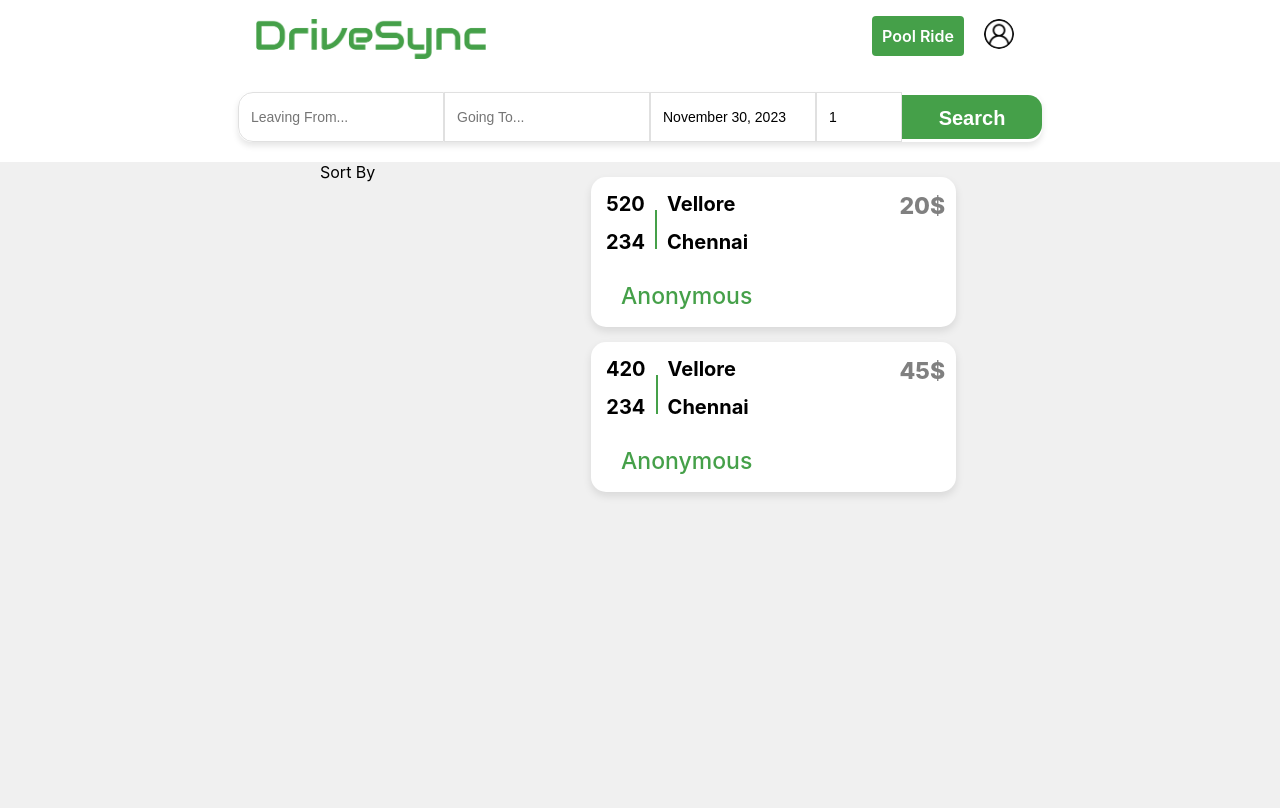
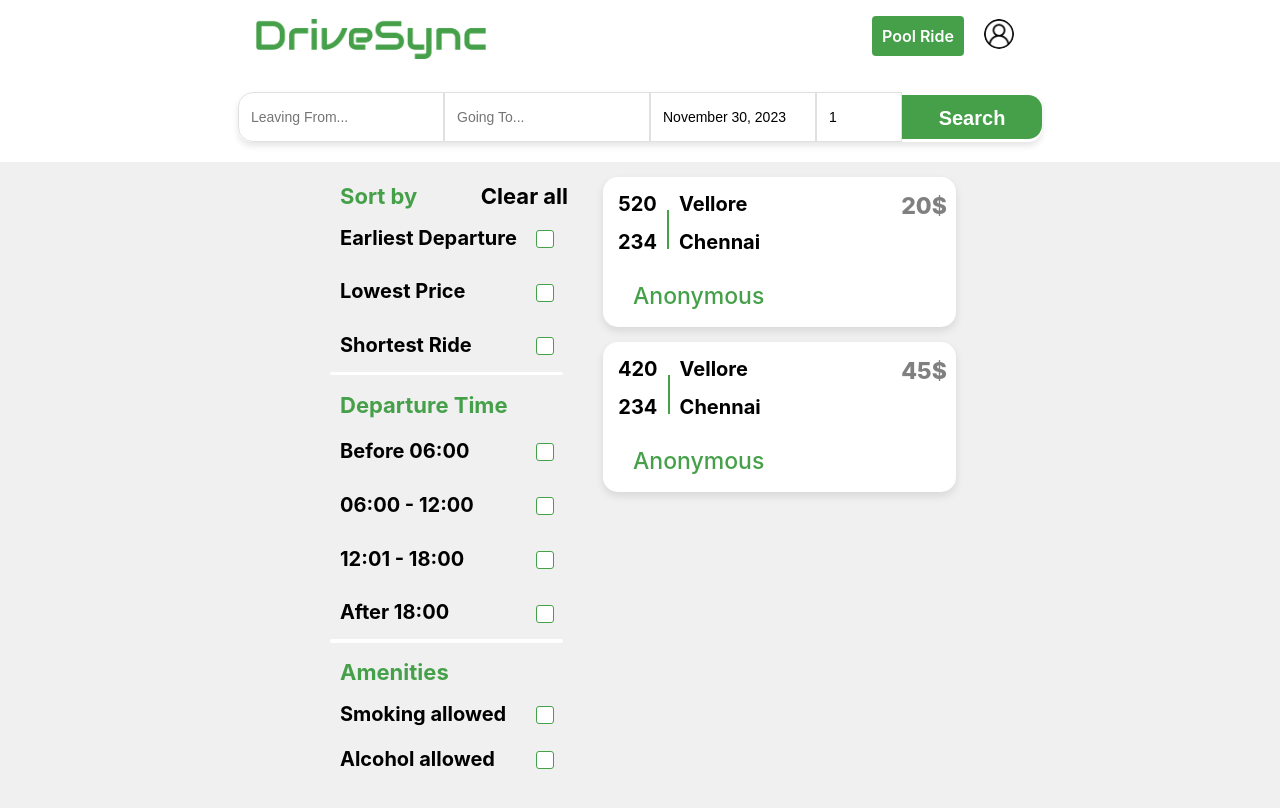
Before and after one commit to gyanoday06/DriveSync, a React (Create React App) app: page /ridepage in a window 1280 px wide. Shown: the top 808 px of the page. Built offline with nearby package versions, Linux system fonts and the light colour scheme.

Commit message:
created filter section

```diff
--- a/src/pages/RidePage.css
+++ b/src/pages/RidePage.css
@@ -26,10 +26,172 @@
 
 .filter-content {
   width: 40%;
-  /* background-color: red; */
+  padding: 10px;
 }
 
+.sort-sections {
+  height: 30%;
+}
 
+.time-sections {
+  height: 40%;
+}
+
+.amenities-sections {
+  height: 20%;
+}
+
+.sort-section-header {
+  display: flex;
+  height: 15%;
+  margin-top: 10px;
+  flex-direction: row;
+  justify-content: space-between;
+  align-items: center;
+  font-size: 22px;
+  padding-left: 10px;
+  padding-right: 10px;
+  color: #45a049;
+  font-weight: 700;
+}
+.time-section-header {
+  display: flex;
+  height: 15%;
+  margin-top: 10px;
+  padding-left: 10px;
+  padding-right: 10px;
+  flex-direction: row;
+  justify-content: space-between;
+  align-items: center;
+  font-size: 22px;
+  color: #45a049;
+  font-weight: 700;
+}
+.amenities-section-header {
+  margin-top: 10px;
+  display: flex;
+  height: 30%;
+  flex-direction: row;
+  padding-left: 10px;
+  padding-right: 10px;
+  justify-content: space-between;
+  align-items: center;
+  font-size: 22px;
+  color: #45a049;
+  font-weight: 700;
+}
+
+.sort-section-header-text:last-child {
+  color: black;
+}
+
+.sort-section-content {
+  display: flex;
+  height: 85%;
+  margin-right: 15px;
+  flex-direction: column;
+}
+.time-section-content {
+  display: flex;
+  height: 85%;
+  margin-right: 15px;
+  flex-direction: column;
+}
+.amenities-section-content {
+  display: flex;
+  height: 70%;
+  margin-right: 15px;
+  flex-direction: column;
+}
+
+.sort-section-content-card {
+  display: flex;
+  width: 94.1%;
+  padding-left: 10px;
+  padding-right: 10px;
+  height: 32.5%;
+  margin-top: 2%;
+  margin-bottom: 2%;
+  border-radius: 15px;
+  flex-direction: row;
+  justify-content: space-between;
+  align-items: center;
+}
+.sort-section-content-card:hover {
+  background-color: #6ecf82;
+}
+.time-section-content-card {
+  display: flex;
+  padding-left: 10px;
+  padding-right: 10px;
+  width: 94.1%;
+  height: 32%;
+  margin-top: 2%;
+  margin-bottom: 2%;
+  border-radius: 15px;
+  flex-direction: row;
+  justify-content: space-between;
+  align-items: center;
+}
+.time-section-content-card:hover {
+  background-color: #6ecf82;
+}
+.amenities-section-content-card {
+  display: flex;
+  width: 94.1%;
+  height: 50%;
+  padding-left: 10px;
+  padding-right: 10px;
+  margin-top: 1%;
+  margin-bottom: 1%;
+  border-radius: 15px;
+  flex-direction: row;
+  justify-content: space-between;
+  align-items: center;
+}
+.amenities-section-content-card:hover {
+  background-color: #6ecf82;
+}
+
+.sort-section-content-card-text {
+  flex-direction: row;
+  align-items: center;
+  font-size: 20px;
+  color: black;
+  font-weight: 700;
+}
+
+.sort-section-content-checkbox input[type="checkbox"] {
+  display: none;
+}
+
+.sort-section-content-checkbox label {
+  display: inline-block;
+  cursor: pointer;
+}
+
+.sort-section-content-checkbox label::before {
+  content: "";
+  display: inline-block;
+  width: 16px;
+  height: 16px;
+  background-color: #fff;
+  border: 1px solid #45a049;
+  border-radius: 3px;
+  margin-right: 5px;
+  vertical-align: middle;
+}
+
+.sort-section-content-checkbox input[type="checkbox"]:checked + label::before {
+  background-color: #45a049;
+}
+
+.sort-section-content-footer {
+  width: 100%;
+  height: 2.5%;
+  border-radius: 2px;
+  background-color: white;
+}
 
 .rides-content {
   width: 60%;
--- a/src/pages/RidePage.js
+++ b/src/pages/RidePage.js
@@ -28,7 +28,121 @@ const RidePage = () => {
       <div className='ride-page-content-background'>
         <div className='ride-page-content'>
           <div className='filter-content'>
-            Sort By
+            <div className='sort-sections'>
+              <div className='sort-section-header'>
+                <div className='sort-section-header-text'>
+                  Sort by
+                </div>
+                <div className='sort-section-header-text'>
+                  Clear all
+                </div>
+              </div>
+              <div className='sort-section-content'>
+                <div className='sort-section-content-card'>
+                  <div className='sort-section-content-card-text'>
+                    Earliest Departure
+                  </div>
+                  <div className='sort-section-content-checkbox'>
+                    <input type="checkbox" id="earliestDeparture" />
+                    <label htmlFor="earliestDeparture"></label>
+                  </div>
+                </div>
+                <div className='sort-section-content-card'>
+                  <div className='sort-section-content-card-text'>
+                    Lowest Price
+                  </div>
+                  <div className='sort-section-content-checkbox'>
+                    <input type="checkbox" id="lowestPrice" />
+                    <label htmlFor="lowestPrice"></label>
+                  </div>
+                </div>
+                <div className='sort-section-content-card'>
+                  <div className='sort-section-content-card-text'>
+                    Shortest Ride
+                  </div>
+                  <div className='sort-section-content-checkbox'>
+                    <input type="checkbox" id="shortestRide" />
+                    <label htmlFor="shortestRide"></label>
+                  </div>
+                </div>
+                <div className='sort-section-content-footer'>
+                </div>
+              </div>
+            </div>
+            <div className='time-sections'>
+              <div className='time-section-header'>
+                <div className='time-section-header-text'>
+                  Departure Time
+                </div>
+              </div>
+              <div className='time-section-content'>
+                <div className='time-section-content-card'>
+                  <div className='sort-section-content-card-text'>
+                    Before 06:00
+                  </div>
+                  <div className='sort-section-content-checkbox'>
+                    <input type="checkbox" id="beforeSix" />
+                    <label htmlFor="earliestDeparture"></label>
+                  </div>
+                </div>
+                <div className='time-section-content-card'>
+                  <div className='sort-section-content-card-text'>
+                    06:00 - 12:00
+                  </div>
+                  <div className='sort-section-content-checkbox'>
+                    <input type="checkbox" id="sixToTwelve" />
+                    <label htmlFor="lowestPrice"></label>
+                  </div>
+                </div>
+                <div className='time-section-content-card'>
+                  <div className='sort-section-content-card-text'>
+                    12:01 - 18:00
+                  </div>
+                  <div className='sort-section-content-checkbox'>
+                    <input type="checkbox" id="twelveToEighteen" />
+                    <label htmlFor="shortestRide"></label>
+                  </div>
+                </div>
+                <div className='time-section-content-card'>
+                  <div className='sort-section-content-card-text'>
+                    After 18:00
+                  </div>
+                  <div className='sort-section-content-checkbox'>
+                    <input type="checkbox" id="afterEighteen" />
+                    <label htmlFor="shortestRide"></label>
+                  </div>
+                </div>
+                <div className='sort-section-content-footer'>
+                </div>
+              </div>
+            </div>
+            <div className='amenities-sections'>
+              <div className='amenities-section-header'>
+                <div className='time-section-header-text'>
+                  Amenities
+                </div>
+              </div>
+              <div className='amenities-section-content'>
+                <div className='amenities-section-content-card'>
+                  <div className='sort-section-content-card-text'>
+                    Smoking allowed
+                  </div>
+                  <div className='sort-section-content-checkbox'>
+                    <input type="checkbox" id="smokingAllowed" />
+                    <label htmlFor="earliestDeparture"></label>
+                  </div>
+                </div>
+                <div className='amenities-section-content-card'>
+                  <div className='sort-section-content-card-text'>
+                    Alcohol allowed
+                  </div>
+                  <div className='sort-section-content-checkbox'>
+                    <input type="checkbox" id="alcoholAllowed" />
+                    <label htmlFor="lowestPrice"></label>
+                  </div>
+                </div>
+              </div>
+            </div>
           </div>
           <div className='rides-content'>
             {isRide && rides.map((ride, index) => (
```
